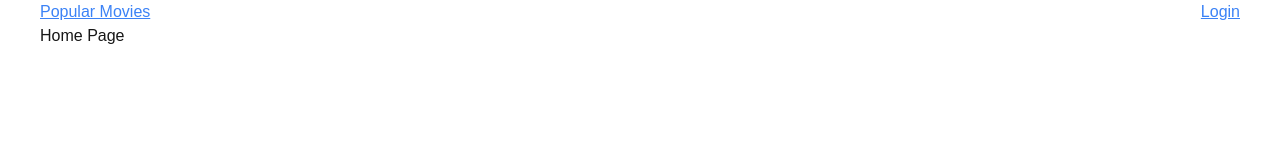
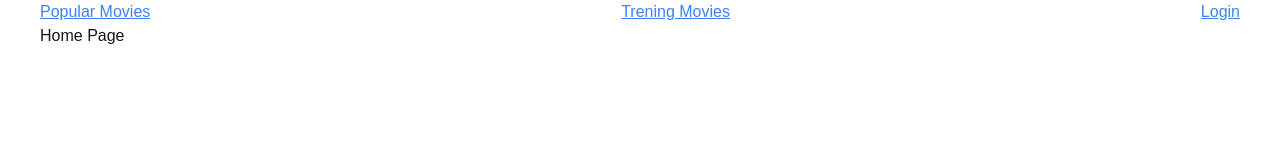
Before and after one commit to doomsx/movieDb, a Next.js app: page / in a window 1280 px wide. Shown: the top 160 px of the page. Built offline with nearby package versions, Linux system fonts and the light colour scheme.

Commit message:
new navlink

```diff
--- a/components/Navbar.tsx
+++ b/components/Navbar.tsx
@@ -5,6 +5,7 @@ const Navbar = () => {
     return (
         <div className='flex justify-between'>
             <Link href='/popular-movies' className="underline text-blue-500">Popular Movies</Link>
+            <Link href='/trending-movies' className="underline text-blue-500">Trening Movies</Link>
             <Link href='/login' className="underline text-blue-500">Login</Link>
         </div>
     )
```
